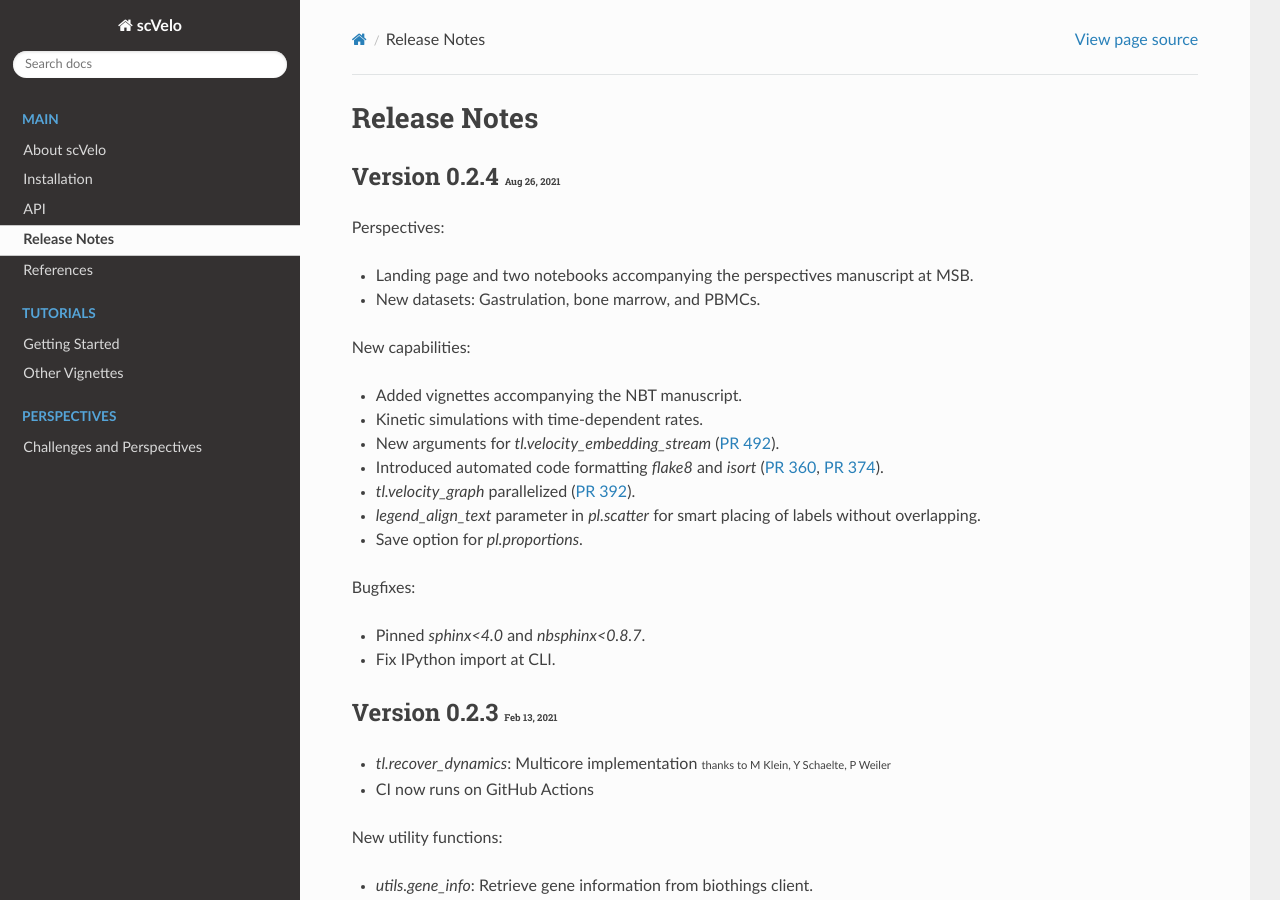
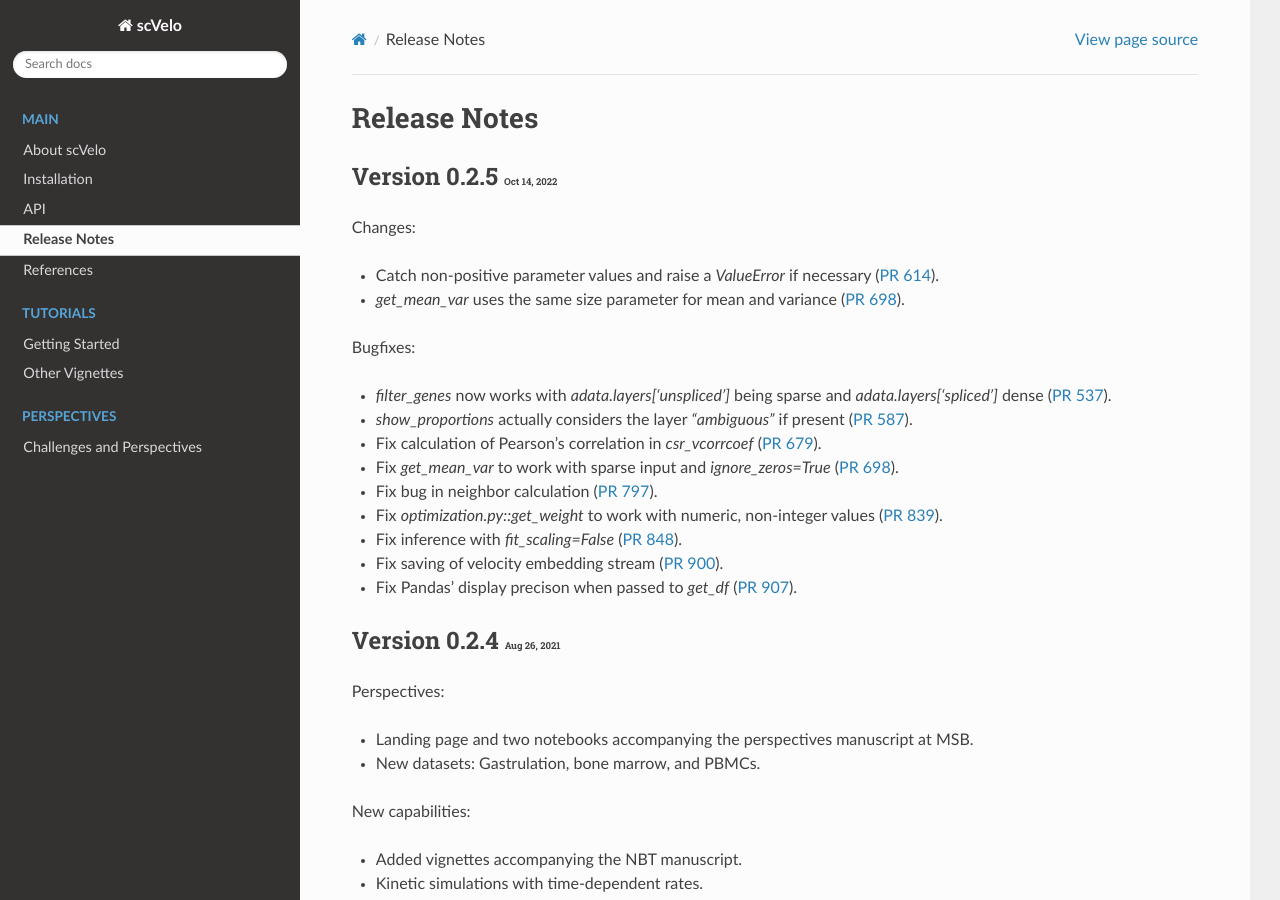
Before and after one commit to theislab/scvelo, a Sphinx documentation site: the page built from docs/source/release_notes.rst, in a window 1280 px wide and 900 px high. Built offline with Sphinx 7.4.7 and the Read the Docs theme 2.0.0, drawn with Linux system fonts in a browser that asks for light colours; pages that are not in the unit, such as notebooks, are missing from menus; the version number could not be read and is left out.

Commit message:
Add notes for `0.2.5` release [ci skip]

```diff
--- a/docs/source/release_notes.rst
+++ b/docs/source/release_notes.rst
@@ -3,6 +3,26 @@
 
 Release Notes
 =============
+
+Version 0.2.5 :small:`Oct 14, 2022`
+-----------------------------------
+
+Changes:
+
+- Catch non-positive parameter values and raise a `ValueError` if necessary (`PR 614 <https://github.com/theislab/scvelo/pull/614>`_).
+- `get_mean_var` uses the same size parameter for mean and variance (`PR 698 <https://github.com/theislab/scvelo/pull/698>`_).
+
+Bugfixes:
+
+- `filter_genes` now works with `adata.layers['unspliced']` being sparse and `adata.layers['spliced']` dense (`PR 537 <https://github.com/theislab/scvelo/pull/537>`_).
+- `show_proportions` actually considers the layer `"ambiguous"` if present (`PR 587 <https://github.com/theislab/scvelo/pull/587>`_).
+- Fix calculation of Pearson's correlation in `csr_vcorrcoef` (`PR 679 <https://github.com/theislab/scvelo/pull/679>`_).
+- Fix `get_mean_var` to work with sparse input and `ignore_zeros=True` (`PR 698 <https://github.com/theislab/scvelo/pull/698>`_).
+- Fix bug in neighbor calculation (`PR 797 <https://github.com/theislab/scvelo/pull/797>`_).
+- Fix `optimization.py::get_weight` to work with numeric, non-integer values (`PR 839 <https://github.com/theislab/scvelo/pull/839>`_).
+- Fix inference with `fit_scaling=False` (`PR 848 <https://github.com/theislab/scvelo/pull/848>`_).
+- Fix saving of velocity embedding stream (`PR 900 <https://github.com/theislab/scvelo/pull/900>`_).
+- Fix Pandas' display precison when passed to `get_df` (`PR 907 <https://github.com/theislab/scvelo/pull/907>`_).
 
 Version 0.2.4 :small:`Aug 26, 2021`
 -----------------------------------
```
